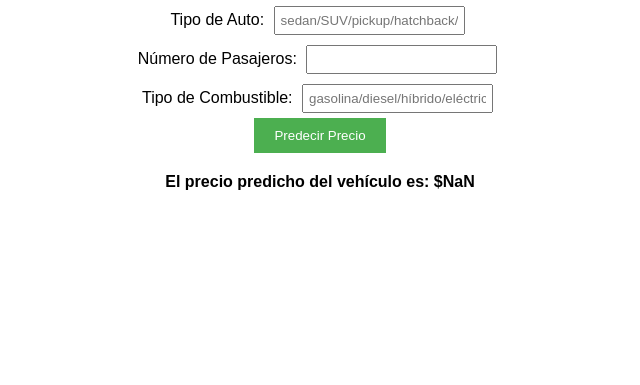
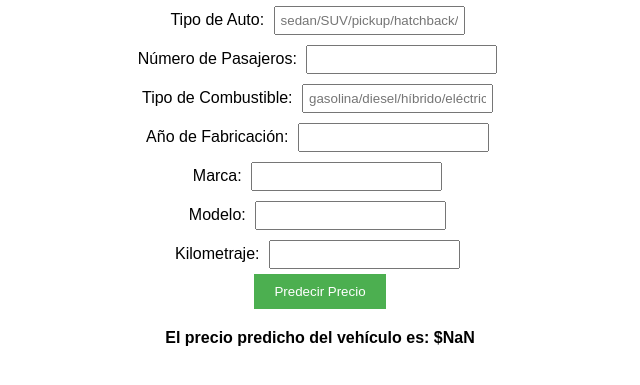
Before and after one commit to victor-huallpa/MachineLearning, a plain HTML site: page index.html in a window 1280 px wide. Both pictures are taken after a click on the button "Predecir Precio". Shown: the part 107-492 px from the top of the page, without its empty margins (320-960 px from the left). Drawn offline with Linux system fonts and the light colour scheme.

Commit message:
Update index.html
modificacion general del html

```diff
--- a/index.html
+++ b/index.html
@@ -41,38 +41,58 @@
     <label for="tipoCombustible">Tipo de Combustible:</label>
     <input type="text" id="tipoCombustible" placeholder="gasolina/diesel/híbrido/eléctrico">
     <br>
+    <label for="anioFabricacion">Año de Fabricación:</label>
+    <input type="number" id="anioFabricacion">
+    <br>
+    <label for="marca">Marca:</label>
+    <input type="text" id="marca">
+    <br>
+    <label for="modelo">Modelo:</label>
+    <input type="text" id="modelo">
+    <br>
+    <label for="kilometraje">Kilometraje:</label>
+    <input type="number" id="kilometraje">
+    <br>
     <button onclick="predecirPrecio()">Predecir Precio</button>
     <div id="resultado"></div>
 
     <script>
         // Datos de ejemplo
         const datos = [
-            ['sedan', 5, 'gasolina', 50000],
-            ['SUV', 7, 'diesel', 60000],
-            ['pickup', 4, 'híbrido', 55000],
-            ['hatchback', 5, 'gasolina', 45000],
-            ['coupe', 2, 'gasolina', 70000]
+            ['sedan', 5, 'gasolina', 2018, 'Toyota', 'Corolla', 40000, 50000],
+            ['SUV', 7, 'diesel', 2019, 'Honda', 'CR-V', 30000, 60000],
+            ['pickup', 4, 'híbrido', 2017, 'Ford', 'F-150', 60000, 55000],
+            ['hatchback', 5, 'gasolina', 2020, 'Volkswagen', 'Golf', 20000, 45000],
+            ['coupe', 2, 'gasolina', 2016, 'BMW', 'M4', 25000, 70000]
         ];
 
         function codificarDatos(datos) {
             const tiposAuto = new Set(datos.map(fila => fila[0]));
             const tiposCombustible = new Set(datos.map(fila => fila[2]));
+            const marcas = new Set(datos.map(fila => fila[4]));
+            const modelos = new Set(datos.map(fila => fila[5]));
 
             const codificadores = {
                 'tipoAuto': Array.from(tiposAuto).reduce((obj, tipo, i) => ({ ...obj, [tipo]: i }), {}),
-                'tipoCombustible': Array.from(tiposCombustible).reduce((obj, tipo, i) => ({ ...obj, [tipo]: i }), {})
+                'tipoCombustible': Array.from(tiposCombustible).reduce((obj, tipo, i) => ({ ...obj, [tipo]: i }), {}),
+                'marca': Array.from(marcas).reduce((obj, marca, i) => ({ ...obj, [marca]: i }), {}),
+                'modelo': Array.from(modelos).reduce((obj, modelo, i) => ({ ...obj, [modelo]: i }), {})
             };
 
             const X = datos.map(fila => {
-                const [tipoAuto, numPasajeros, tipoCombustible] = fila;
+                const [tipoAuto, numPasajeros, tipoCombustible, anioFabricacion, marca, modelo, kilometraje] = fila;
                 return [
                     codificadores['tipoAuto'][tipoAuto],
                     numPasajeros,
-                    codificadores['tipoCombustible'][tipoCombustible]
+                    codificadores['tipoCombustible'][tipoCombustible],
+                    anioFabricacion,
+                    codificadores['marca'][marca],
+                    codificadores['modelo'][modelo],
+                    kilometraje
                 ];
             });
 
-            const y = datos.map(fila => fila[3]);
+            const y = datos.map(fila => fila[7]);
             return { X, y, codificadores };
         }
 
@@ -98,6 +118,10 @@
             const tipoAuto = document.getElementById('tipoAuto').value.toLowerCase();
             const numPasajeros = parseInt(document.getElementById('numPasajeros').value);
             const tipoCombustible = document.getElementById('tipoCombustible').value.toLowerCase();
+            const anioFabricacion = parseInt(document.getElementById('anioFabricacion').value);
+            const marca = document.getElementById('marca').value;
+            const modelo = document.getElementById('modelo').value;
+            const kilometraje = parseInt(document.getElementById('kilometraje').value);
 
             const { X, y, codificadores } = codificarDatos(datos);
             const { coeficientes, intercepto } = entrenarModelo(X, y);
@@ -105,7 +129,11 @@
             const nuevoAuto = [
                 codificadores['tipoAuto'][tipoAuto] || 0,
                 numPasajeros,
-                codificadores['tipoCombustible'][tipoCombustible] || 0
+                codificadores['tipoCombustible'][tipoCombustible] || 0,
+                anioFabricacion,
+                codificadores['marca'][marca] || 0,
+                codificadores['modelo'][modelo] || 0,
+                kilometraje
             ];
 
             const precioPredicho = nuevoAuto.reduce((sum, val, i) => sum + val * coeficientes[i], intercepto);
```
